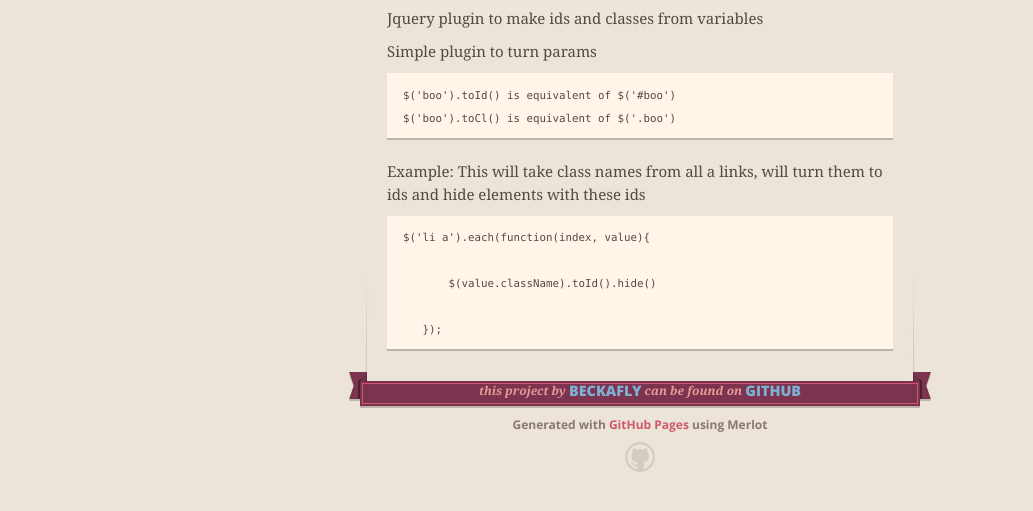
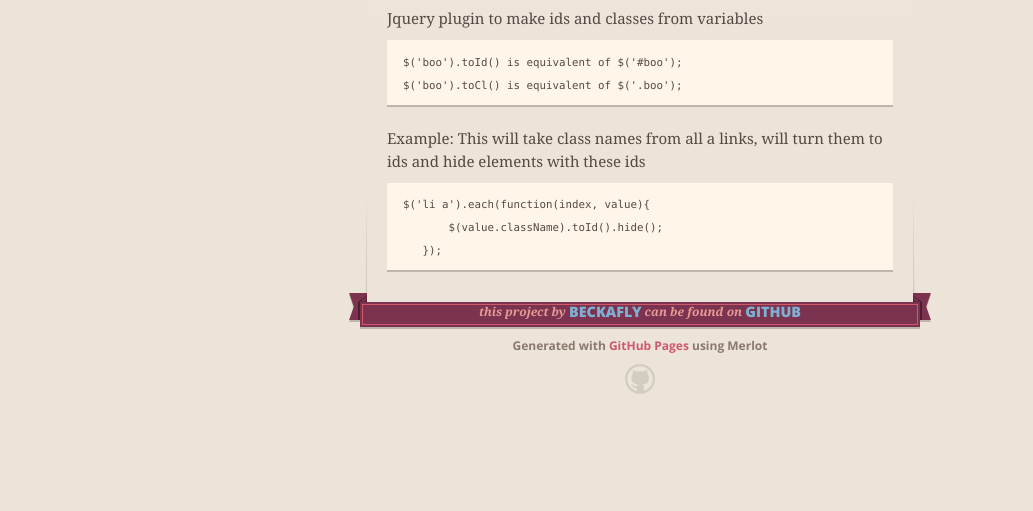
Before and after one commit to beckafly/JqueryToIdAndClass, a plain HTML site: page index.html in a window 1280 px wide. Shown: the part 315-826 px from the top of the page, without its empty margins (0-1033 px from the left). After the commit the page ends 800 px from the top, so only its background shows below. Drawn offline with nearby package versions, Linux system fonts and the light colour scheme.

```diff
--- a/index.html
+++ b/index.html
@@ -51,21 +51,17 @@
 
 <p>Created by Alex Becker <a href="mailto:byaxy@insulatejs.com">byaxy@insulatejs.com</a>.</p>
 
-<p>Jquery plugin to make ids and classes from variables</p>
+<p>Jquery plugin to make ids and classes from variables </p>
 
-<p>Simple plugin to turn params   </p>
-
-<pre><code> $('boo').toId() is equivalent of $('#boo')
- $('boo').toCl() is equivalent of $('.boo')
+<pre><code> $('boo').toId() is equivalent of $('#boo');
+ $('boo').toCl() is equivalent of $('.boo');
 </code></pre>
 
 <p>Example:
 This will take class names from all a links, will turn them to ids and hide elements with these ids    </p>
 
 <pre><code> $('li a').each(function(index, value){
-
-        $(value.className).toId().hide()
-
+        $(value.className).toId().hide();
     });
 </code></pre>
       </section>
@@ -84,6 +80,16 @@ This will take class names from all a links, will turn them to ids and hide elem
 
     </div>
 
+              <script type="text/javascript">
+            var gaJsHost = (("https:" == document.location.protocol) ? "https://ssl." : "http://www.");
+            document.write(unescape("%3Cscript src='" + gaJsHost + "google-analytics.com/ga.js' type='text/javascript'%3E%3C/script%3E"));
+          </script>
+          <script type="text/javascript">
+            try {
+              var pageTracker = _gat._getTracker("UA-69921650-1");
+            pageTracker._trackPageview();
+            } catch(err) {}
+          </script>
 
   </body>
 </html>
--- a/params.json
+++ b/params.json
@@ -1 +1 @@
-{"name":"Jquerytoidandclass","tagline":"Jquery plugin to make ids and classes from variables","body":"# JqueryToIdAndClass\r\nCreated by Alex Becker byaxy@insulatejs.com.\r\n\r\nJquery plugin to make ids and classes from variables\r\n\r\nSimple plugin to turn params   \r\n\r\n     $('boo').toId() is equivalent of $('#boo')\r\n     $('boo').toCl() is equivalent of $('.boo')\r\nExample: \r\nThis will take class names from all a links, will turn them to ids and hide elements with these ids    \r\n   \r\n     $('li a').each(function(index, value){\r\n     \t\t\r\n     \t\t$(value.className).toId().hide()\r\n     \r\n     \t});\r\n     ","google":"","note":"Don't delete this file! It's used internally to help with page regeneration."}
+{"name":"Jquerytoidandclass","tagline":"Jquery plugin to make ids and classes from variables","body":"# JqueryToIdAndClass\r\nCreated by Alex Becker byaxy@insulatejs.com.\r\n\r\nJquery plugin to make ids and classes from variables \r\n\r\n     $('boo').toId() is equivalent of $('#boo');\r\n     $('boo').toCl() is equivalent of $('.boo');\r\nExample: \r\nThis will take class names from all a links, will turn them to ids and hide elements with these ids    \r\n   \r\n     $('li a').each(function(index, value){    \t\t\r\n     \t\t$(value.className).toId().hide();   \r\n     \t});\r\n","google":"UA-69921650-1","note":"Don't delete this file! It's used internally to help with page regeneration."}
```
